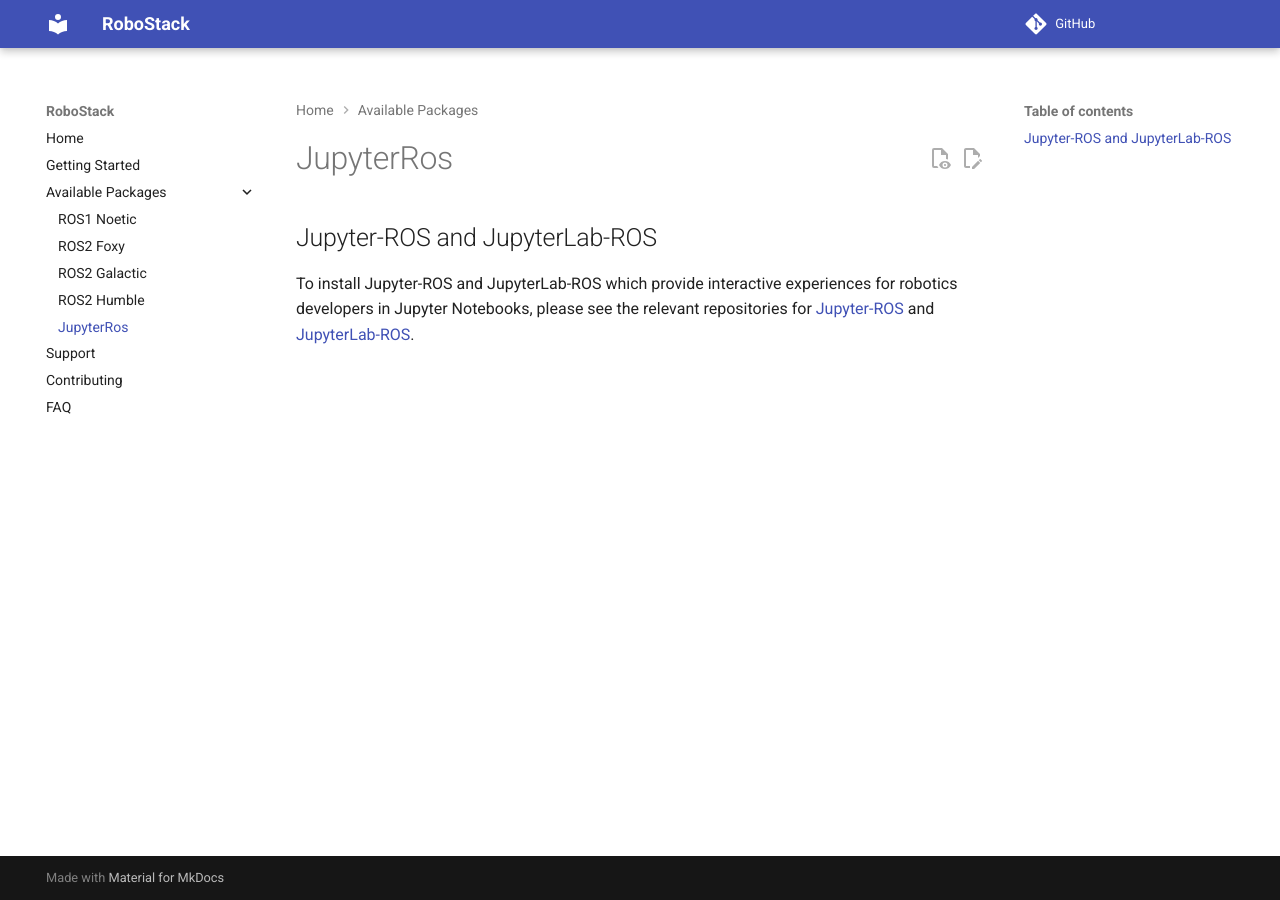
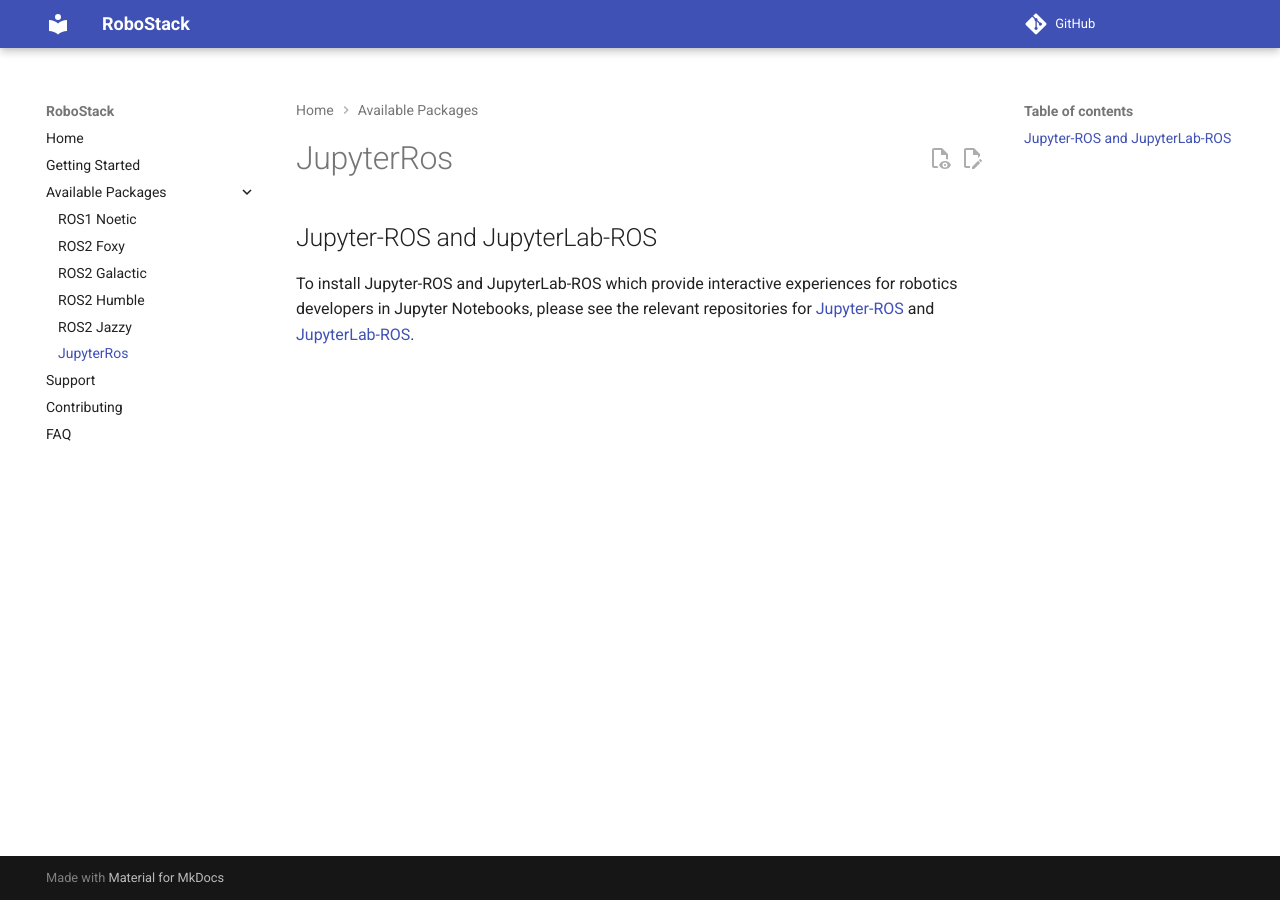
Before and after one commit to RoboStack/robostack.github.io, an MkDocs documentation site: the page built from docs/JupyterRos.md, in a window 1280 px wide. Built offline with MkDocs 1.6.1 and Material for MkDocs 9.7.7, drawn with Linux system fonts in a browser that asks for light colours; comment, search, counter and statistics services are not loaded.

Commit message:
Add jazzy

```diff
--- a/mkdocs.yml
+++ b/mkdocs.yml
@@ -11,6 +11,7 @@
       - ROS2 Foxy: foxy.md
       - ROS2 Galactic: galactic.md
       - ROS2 Humble: humble.md
+      - ROS2 Jazzy: jazzy.md
       - JupyterRos: JupyterRos.md
     - Support: support.md
     - Contributing: Contributing.md
```
